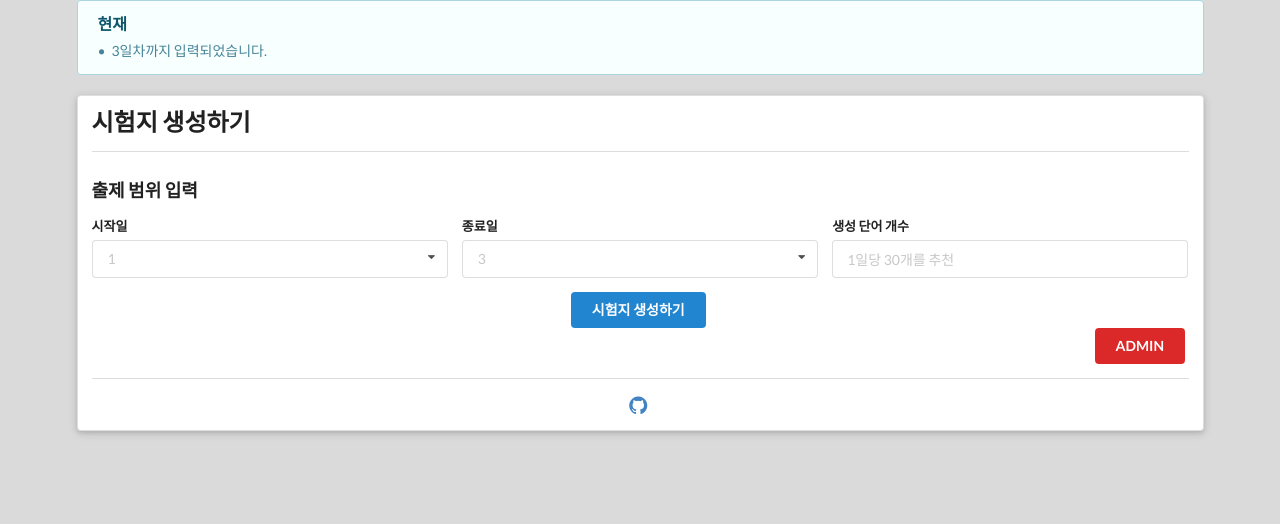
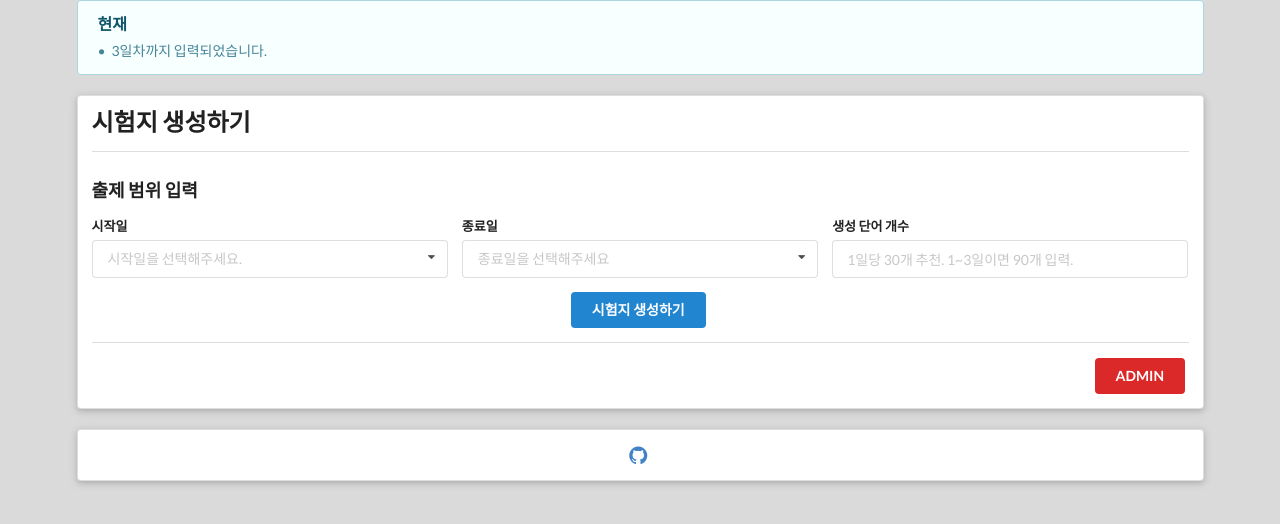
Before and after one commit to recall2300/word, a Django app: page / in a window 1280 px wide. Shown: the top 524 px of the page. Run offline with Django 3.2, Linux system fonts and the light colour scheme; data comes from the database, SQL or seed files in the repository.

Commit message:
fixed dropdown bug

```diff
--- a/templates/main.html
+++ b/templates/main.html
@@ -26,7 +26,7 @@
                         <div class="ui fluid search selection dropdown">
                             <input type="hidden" name="first">
                             <i class="dropdown icon"></i>
-                            <div class="default text">1</div>
+                            <div class="default text">시작일을 선택해주세요.</div>
                             <div class="menu">
                                 {% for day in day_range %}
                                     <div class="item" data-value="{{ day }}">{{ day }}</div>
@@ -37,9 +37,9 @@
                     <div class="field">
                         <label>종료일</label>
                         <div class="ui fluid search selection dropdown">
-                            <input type="hidden" name="last" >
+                            <input type="hidden" name="last">
                             <i class="dropdown icon"></i>
-                            <div class="default text">{{ max_day }}</div>
+                            <div class="default text">종료일을 선택해주세요</div>
                             <div class="menu">
                                 {% for day in day_range %}
                                     <div class="item" data-value="{{ day }}">{{ day }}</div>
@@ -57,17 +57,24 @@
                     {#                    </div>#}
                     <div class="field">
                         <label>생성 단어 개수</label>
-                        <input type="text" name="word_count" placeholder="1일당 30개를 추천" required>
+                        <input type="text" name="word_count" placeholder="1일당 30개 추천. 1~3일이면 90개 입력." required>
                     </div>
                 </div>
                 <div class="ui container center aligned">
                     <button class="ui button blue" type="submit">시험지 생성하기</button>
                 </div>
             </form>
+
+            <div class="ui divider"></div>
+
             <div class="ui container right aligned">
                 <a class="ui button red" href="/admin">ADMIN</a>
             </div>
-            <div class="ui divider"></div>
+        </div>
+    </div>
+    <br>
+    <div class="ui container">
+        <div class="ui raised middle segment">
             <div class="ui container center aligned">
                 <a href="https://github.com/recall2300/word"><i class="large github icon"></i></a>
             </div>
```
Lines whose indentation alone changed are shown as unchanged.
